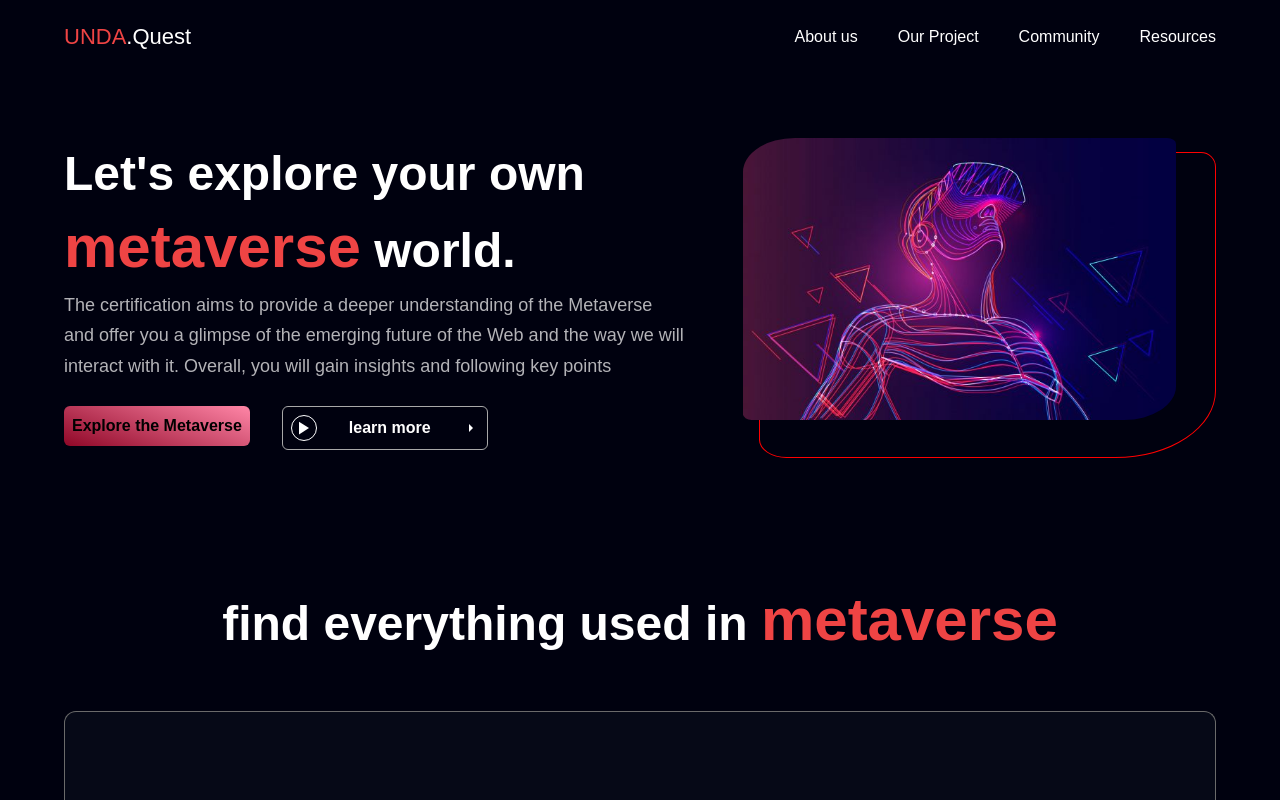
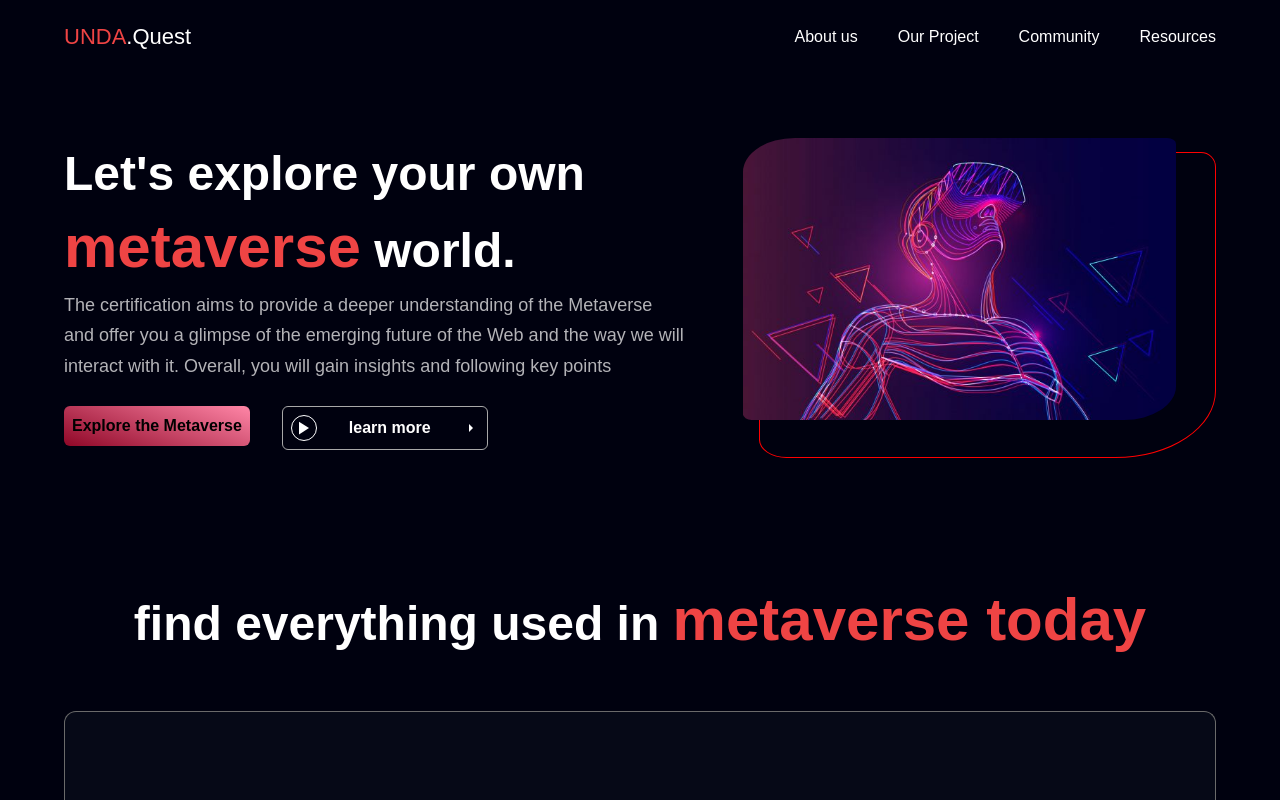
Before and after one commit to freshposh-code/UnderQuest-App, a React (Create React App) app: page / in a window 1280 px wide. Shown: the top 800 px of the page. Built offline with nearby package versions, Linux system fonts and the light colour scheme.

Commit message:
first commit

```diff
--- a/src/Component/Usage.jsx
+++ b/src/Component/Usage.jsx
@@ -10,7 +10,8 @@ const Usage = () => {
           <h1 className={`${styles.heading2} text-center`}>
             find everything used in{" "}
             <span className="text-red-500 sm:text-6xl text-4xl font-extrabold">
-              metaverse
+              metaverse today
+
             </span>
           </h1>
         </div>
```
